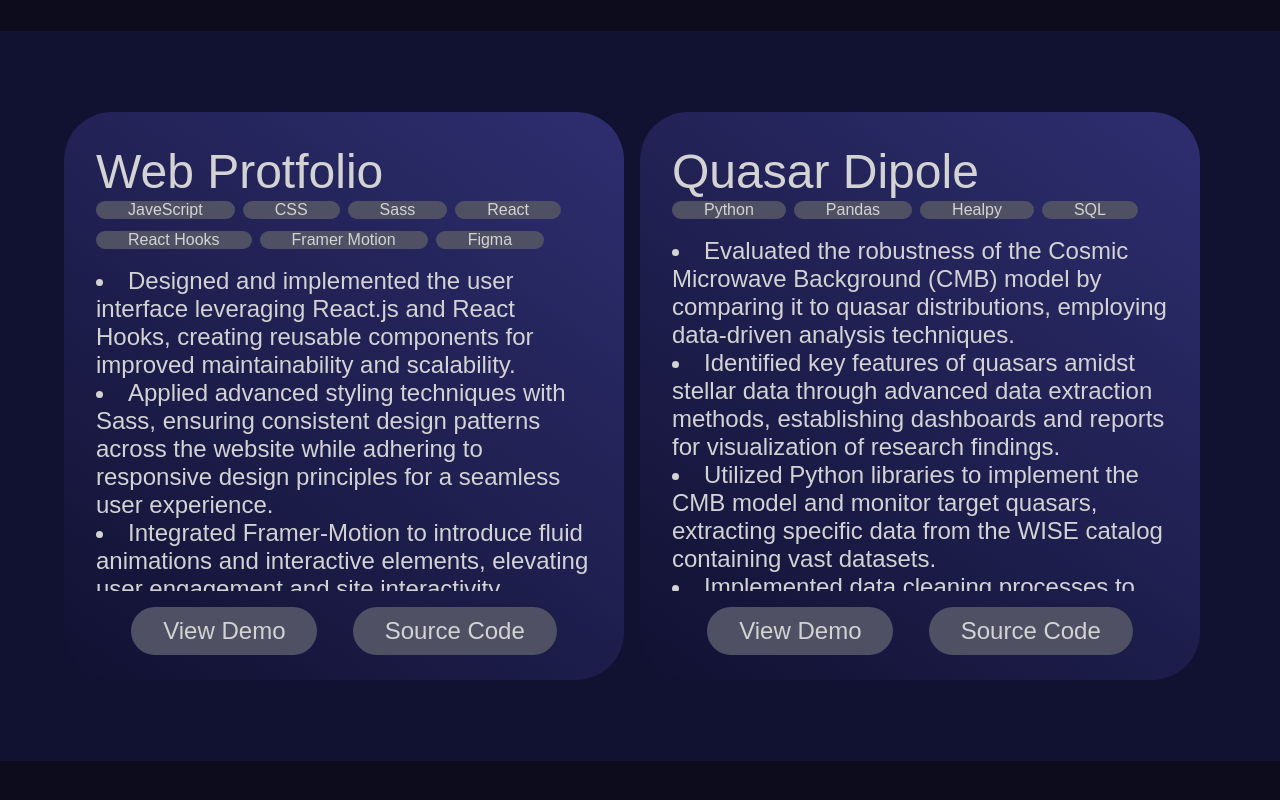
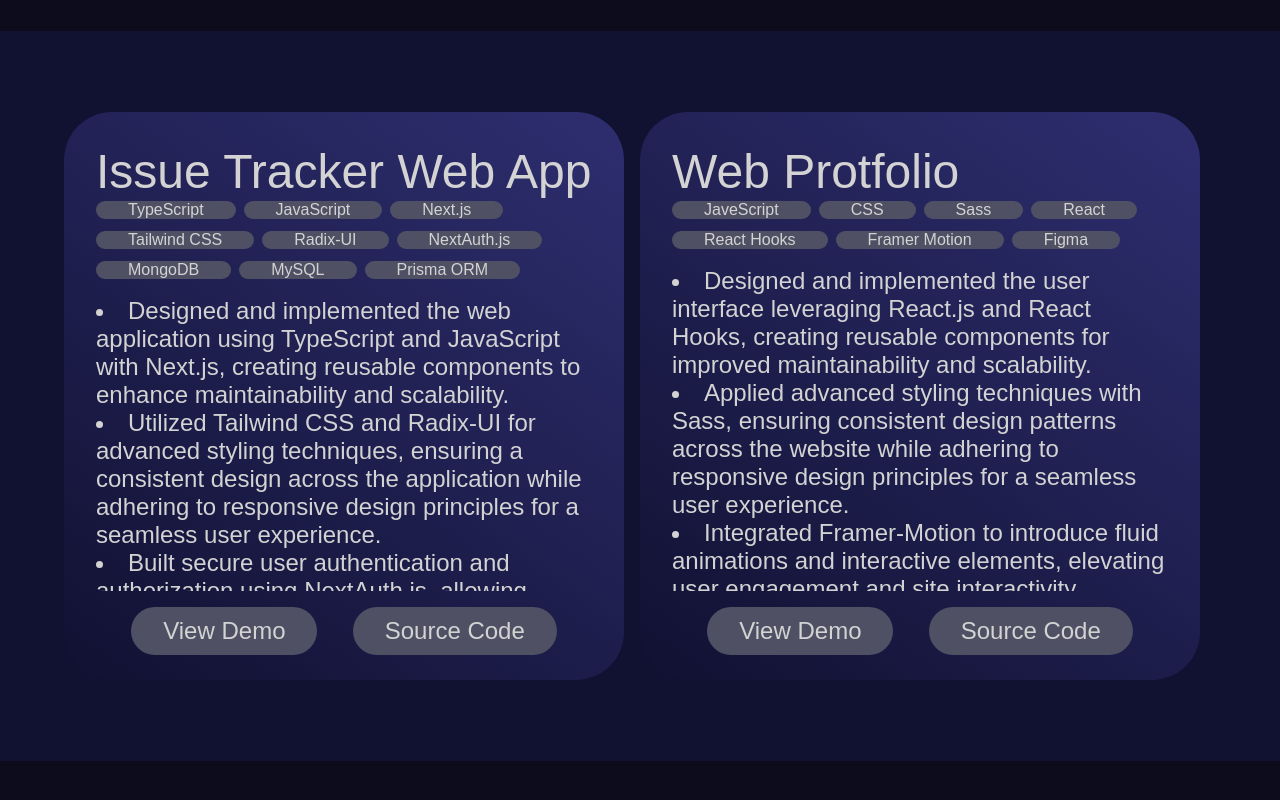
Before and after one commit to weiduner/Dingchen-Portfolio, a React (Vite) app: page / in a window 1280 px wide. Shown: the part 4039-4839 px from the top of the page. Built offline with nearby package versions, Linux system fonts and the light colour scheme.

Commit message:
Update data.ts

```diff
--- a/data.ts
+++ b/data.ts
@@ -109,6 +109,49 @@
 
 export const allProjects = [
   {
+    title: " Issue Tracker Web App",
+    demoSrc: "https://issue-tracker-ruddy-nine.vercel.app",
+    codeSrc: "https://github.com/weiduner/Issue-Tracker",
+    skills: [
+      "TypeScript",
+      "JavaScript",
+      "Next.js",
+      "Tailwind CSS",
+      "Radix-UI",
+      "NextAuth.js",
+      "MongoDB",
+      "MySQL",
+      "Prisma ORM",
+    ],
+    description: [
+      "Designed and implemented the web application using \
+      TypeScript and JavaScript with Next.js, creating reusable\
+      components to enhance maintainability and scalability.",
+      "Utilized Tailwind CSS and Radix-UI for advanced styling \
+      techniques, ensuring a consistent design across the\
+      application while adhering to responsive design principles \
+      for a seamless user experience.",
+      "Built secure user authentication and authorization \
+      using NextAuth.js, allowing users to sign in and manage \
+      their issues effectively.",
+      "Developed robust API endpoints with Next.js for creating, \
+      updating, deleting, and assigning issues, streamlining \
+      issue management.",
+      "Implemented a dynamic dashboard to summarize issues \
+      with key metrics and visualizations, providing users with \
+      an overview of project statuses.",
+      "Connected and interacted with MongoDB and MySQL databases \
+      using Prisma ORM, ensuring efficient data\
+      management and scalability.",
+      "Optimized application performance using Next.js features \
+      like server-side rendering and static site generation,\
+      improving load times and user satisfaction.",
+      "Leveraged Git for version control, maintaining a \
+      structured development workflow and facilitating seamless \
+      code integration and deployment.",
+    ],
+  },
+  {
     title: "Web Protfolio",
     demoSrc: "https://dingchen-portfolio.netlify.app",
     codeSrc: "https://github.com/weiduner/Dingchen-Portfolio",
@@ -166,11 +209,4 @@
       and interpretation.",
     ],
   },
-  {
-    title: "Issue Tracker (In Porgress)",
-    demoSrc: "",
-    codeSrc: "",
-    skills: [],
-    description: [""],
-  },
 ];
```
